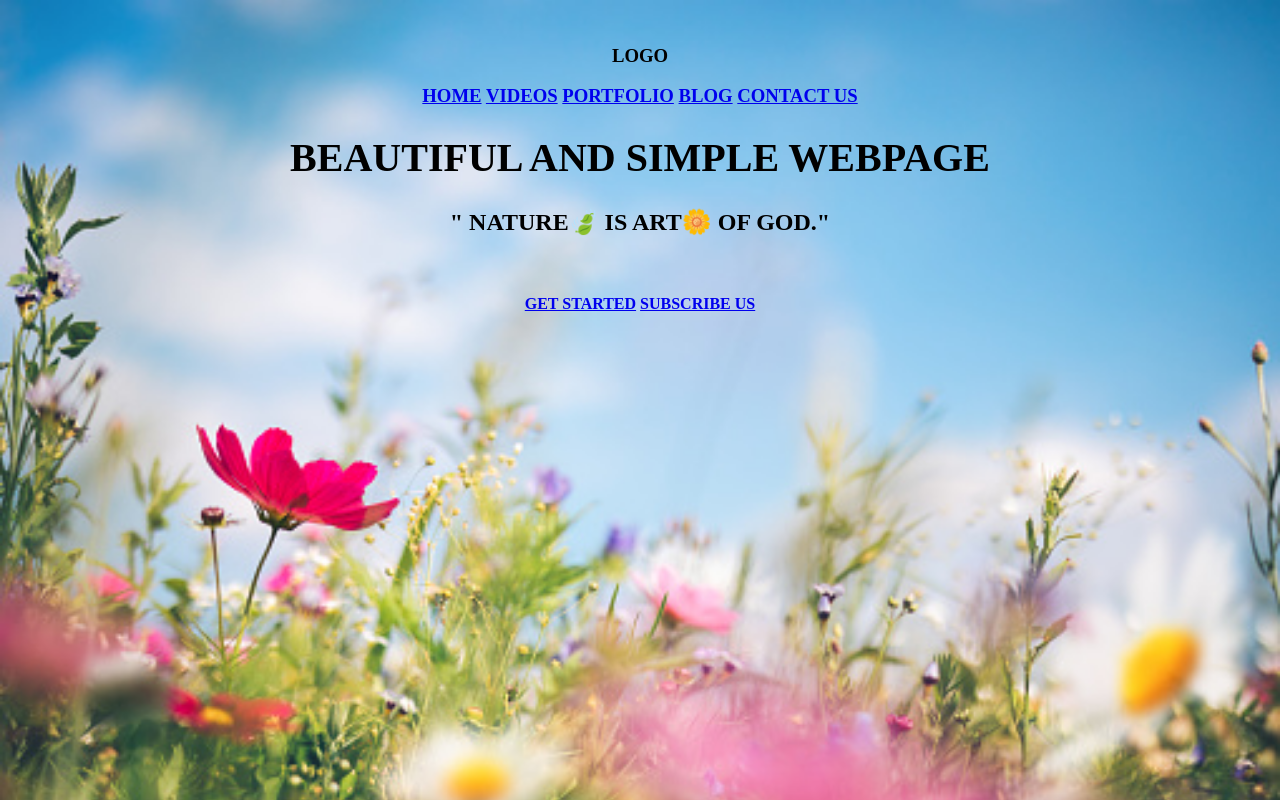
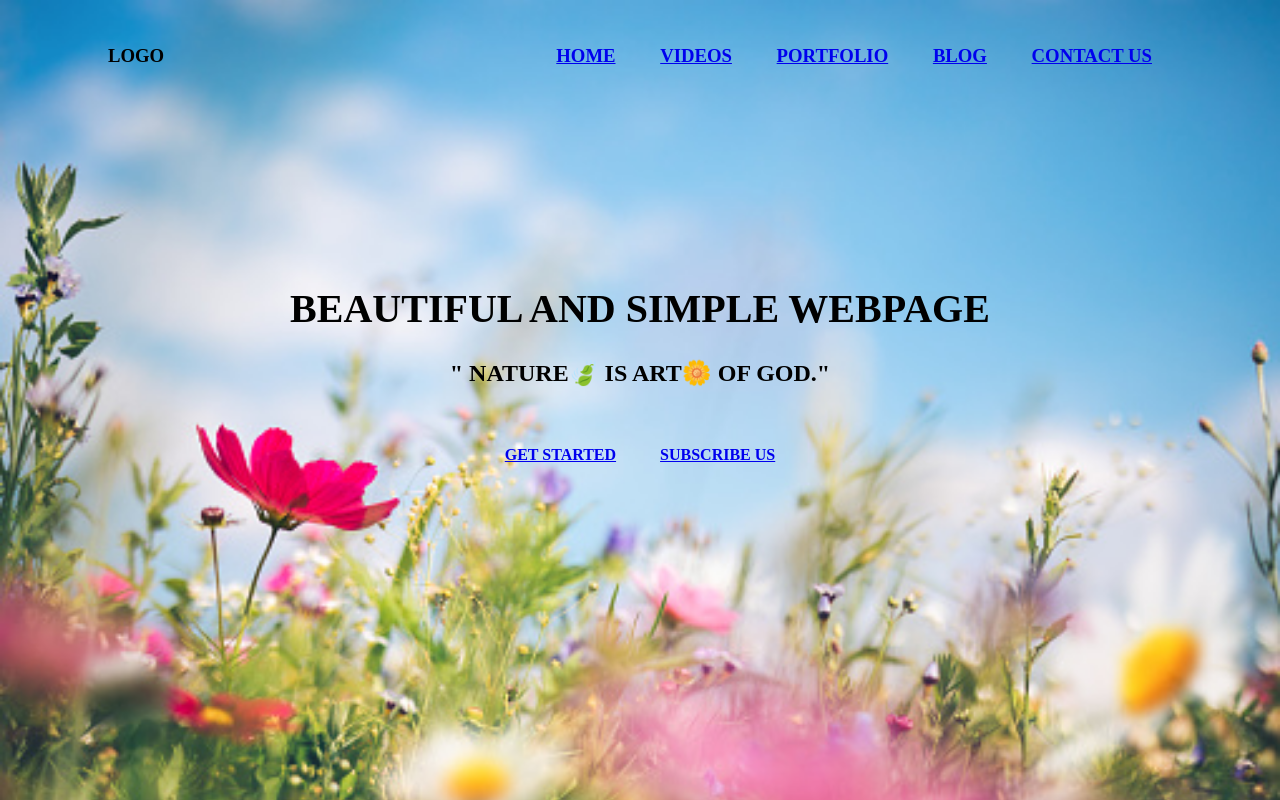
Before and after one commit to KaranChandekar/webpage, a plain HTML site: page index.html in a window 1280 px wide. Drawn offline with Linux system fonts and the light colour scheme.

Commit message:
updated style

```diff
--- a/style.css
+++ b/style.css
@@ -1,18 +1,37 @@
-body{
+body {
   background-repeat: no-repeat;
   background-size: cover;
 }
-h3{
+
+nav {
+  display: flex;
+  justify-content: space-between;
+  padding: 0 100px;
+}
+
+.container {
+  margin: 200px;
+}
+
+a {
+  margin: 20px;
+}
+
+h3 {
   text-align: center;
+  color: #000;
 }
-h1{
+
+h1 {
   text-align: center;
   font-size: 2.5rem;
 }
- h2{
+
+h2 {
   text-align: center;
 }
- h4{
+
+h4 {
   font-size: medium;
   text-align: center;
 }
```
Lines whose indentation alone changed are shown as unchanged.
